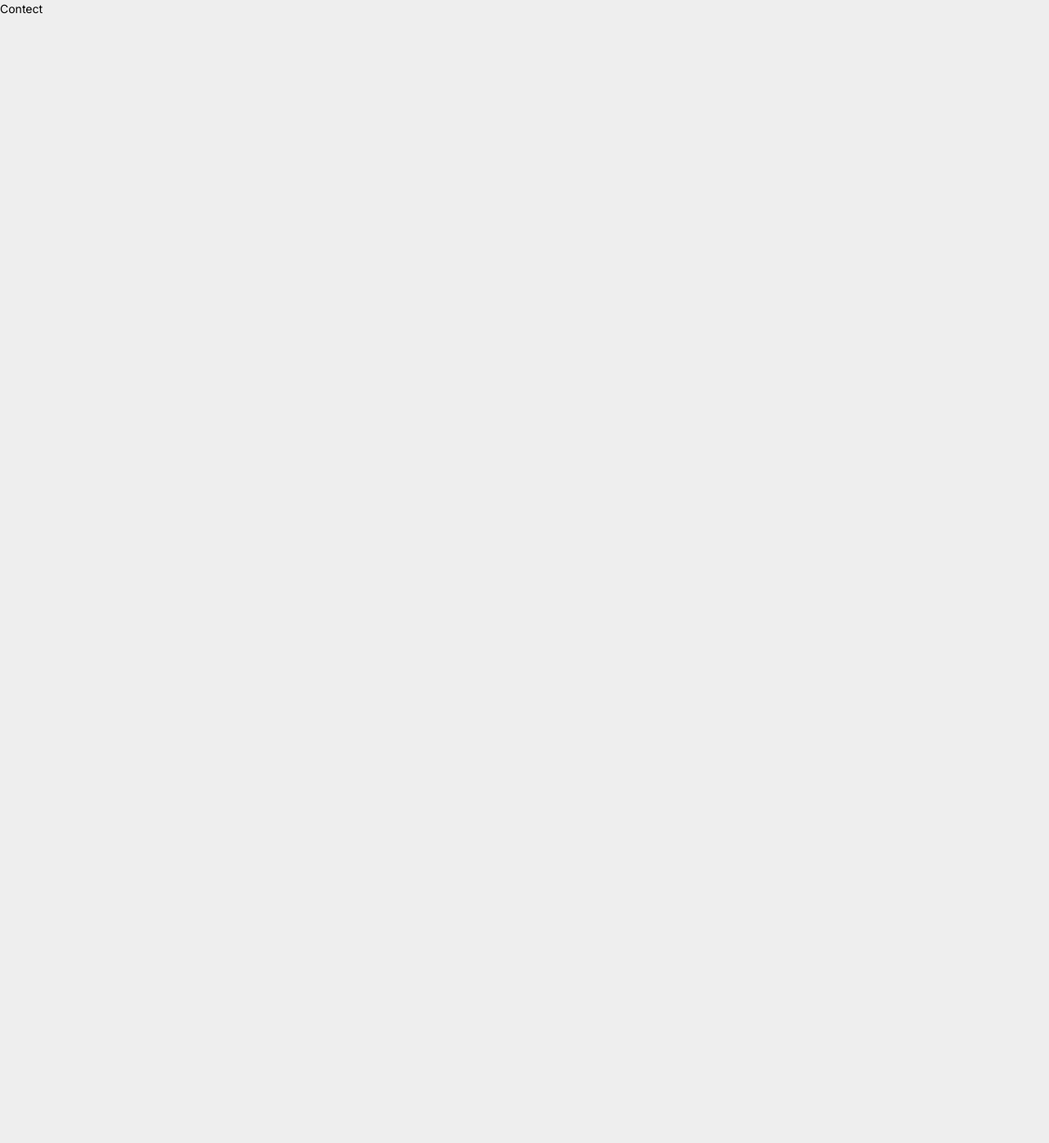
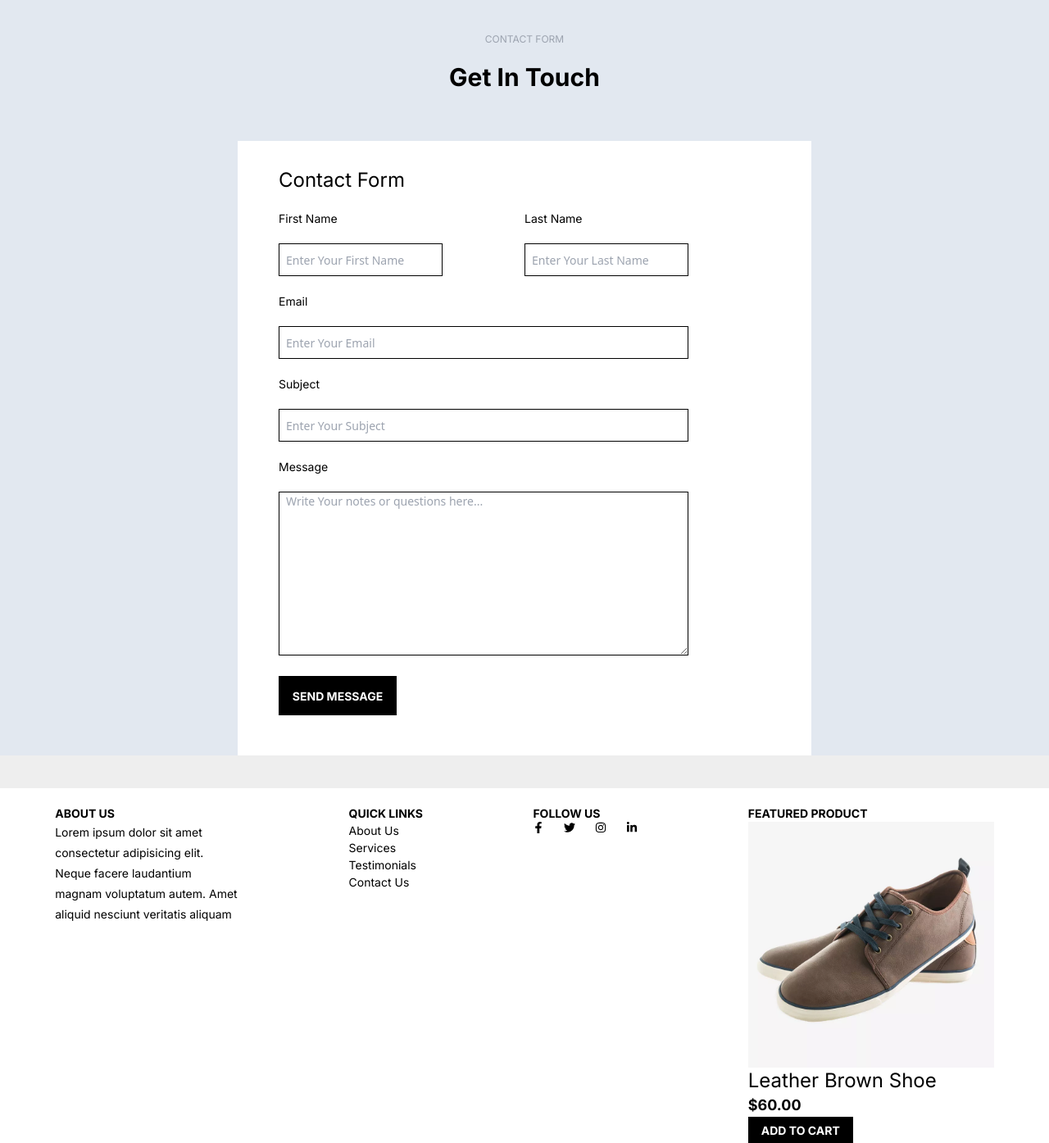
Before and after one commit to shahzaibintzar/Next.js-E-ommerce-web-design, a Next.js app: page /contect in a window 1280 px wide. Shown: the whole page at 82% size. Before the commit the page ends 800 px from the top, so only its background shows below. Built offline with nearby package versions, Linux system fonts and the light colour scheme.

Commit message:
almost complete

```diff
--- a/app/blog/page.tsx
+++ b/app/blog/page.tsx
@@ -3,7 +3,7 @@ import React from 'react'
 
 function page() {
   return (
-    <div className=''>
+    <div className='pb-20'>
      <div className='w-[200px] mx-auto py-10'>
       <p className='text-xs text-gray-500 text-center'>BLOG</p>
       <p className='text-3xl font-bold text-center'>Blog Posts</p>
--- a/app/contect/page.tsx
+++ b/app/contect/page.tsx
@@ -1,10 +1,100 @@
+import Image from 'next/image'
 import React from 'react'
+import { FaFacebookF } from "react-icons/fa";
+import { FaTwitter } from "react-icons/fa6";
+import { FaInstagram } from "react-icons/fa";
+import { FaLinkedinIn } from "react-icons/fa";
+
+
+
 
 function page() {
   return (
-    <div>
-      <h1>Contect</h1>
+  <>
+    <div className='bg-slate-200 '>
+      <div className='py-10'>
+        <div className='w-[300px] mx-auto'>
+          <p className='text-xs  text-gray-400 text-center'>CONTACT FORM</p>
+          <p className='text-3xl font-bold text-center py-5'>Get In Touch</p>
+        </div>
+      </div>
+      <div className='w-[700px] h-[750px] bg-white mx-auto'>
+        <div className='w-[600px] m-auto py-8'>
+          <p className='text-2xl'>Contact Form</p>
+          <div className='grid sm:grid-cols-2  '>
+            <div>
+            <p className='py-5'>First Name</p>
+          <input
+            type='text'
+            placeholder='Enter Your First Name'
+            className='text-black h-10 w-[370px] sm:w-[200px] px-2 font-sans bg-transparent border-[1px] border-black'
+          />
+            </div>
+            <div>
+            <p className='py-5'>Last Name</p>
+          <input
+            type='text'
+            placeholder='Enter Your Last Name'
+            className='text-black h-10 w-[370px] sm:w-[200px] px-2 font-sans bg-transparent border-[1px] border-black'
+          />
+            </div>
+          </div>
+          <p className='py-5'>Email</p>
+          <input
+            type='text'
+            placeholder='Enter Your Email'
+            className='text-black h-10 w-[370px] sm:w-[500px]  px-2 font-sans bg-transparent border-[1px] border-black'
+          />
+          <p className='py-5'>Subject</p>
+          <input
+            type='text'
+            placeholder='Enter Your Subject'
+            className='text-black h-10 w-[370px] sm:w-[500px] px-2 font-sans bg-transparent border-[1px] border-black'
+          />
+          <p className='py-5'>Message</p>
+          <textarea
+            placeholder='Write Your notes or questions here...'
+            className='text-black h-[200px] w-[370px] sm:w-[500px]  px-2 font-sans bg-transparent border-[1px] border-black'
+          />
+          <button type='button' className='h-12 w-36 mt-5 border-[1px] border-black bg-black text-white font-bold'>SEND MESSAGE</button>
+        </div>
+      </div>
     </div>
+<div className=' flex justify-around mt-10 pt-5 bg-white'>
+<div>
+  <p className='font-bold'>ABOUT US</p>
+  <p className='w-56 h-64 leading-[25px]'>Lorem ipsum dolor sit amet consectetur adipisicing elit. Neque facere laudantium magnam voluptatum autem. Amet aliquid nesciunt veritatis aliquam</p>
+</div>
+<div className=''>
+  <p className='font-bold'>QUICK LINKS</p>
+  <p className=''>About Us</p>
+  <p className=''>Services</p>
+  <p className=''>Testimonials</p>
+  <p className=''>Contact Us</p>
+</div>
+<div>
+  <p className='font-bold'>FOLLOW US</p>
+  <div className='flex gap-6'>
+  <FaFacebookF />
+  <FaTwitter />
+  <FaInstagram />
+  <FaLinkedinIn />
+  </div>
+
+
+
+</div>
+<div>
+  <p className='font-bold'>FEATURED PRODUCT</p>
+  <Image src={require('../../public/assects/images/secondWoman.jpg')} alt='1' className='h-[300px] w-[300px]'/>
+  <p className='text-2xl'>Leather Brown Shoe</p>
+  <p className='font-bold text-lg'>$60.00</p>
+  <div className='h-8 w-32 flex justify-center items-center border-[1px] border-black bg-black text-white hover:bg-white hover:text-black'>
+    <p className='font-bold'>ADD TO CART</p>
+  </div>
+</div>
+</div>
+    </>
   )
 }
 
```
